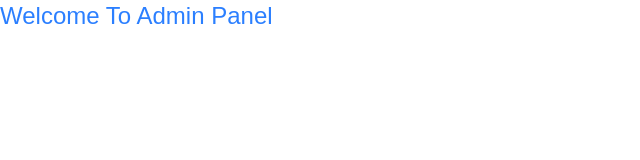
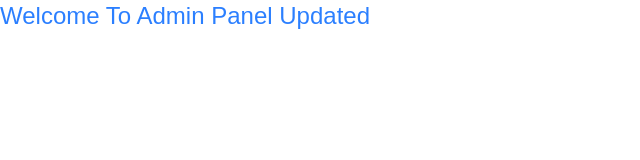
Before and after one commit to hasanshiwantek/admin-panel, a Next.js app: page / in a window 1280 px wide. Shown: the top 160 px of the page, without its empty margins (0-640 px from the left). Built offline with nearby package versions, Linux system fonts and the light colour scheme.

Commit message:
minor fix

```diff
--- a/src/app/page.tsx
+++ b/src/app/page.tsx
@@ -5,7 +5,7 @@ const page:React.FC = () => {
     <>
     <div>
 <h1 className='text-2xl text-blue-500'>
-    Welcome To Admin Panel
+    Welcome To Admin Panel Updated
 </h1>
     </div>
     </>
```
